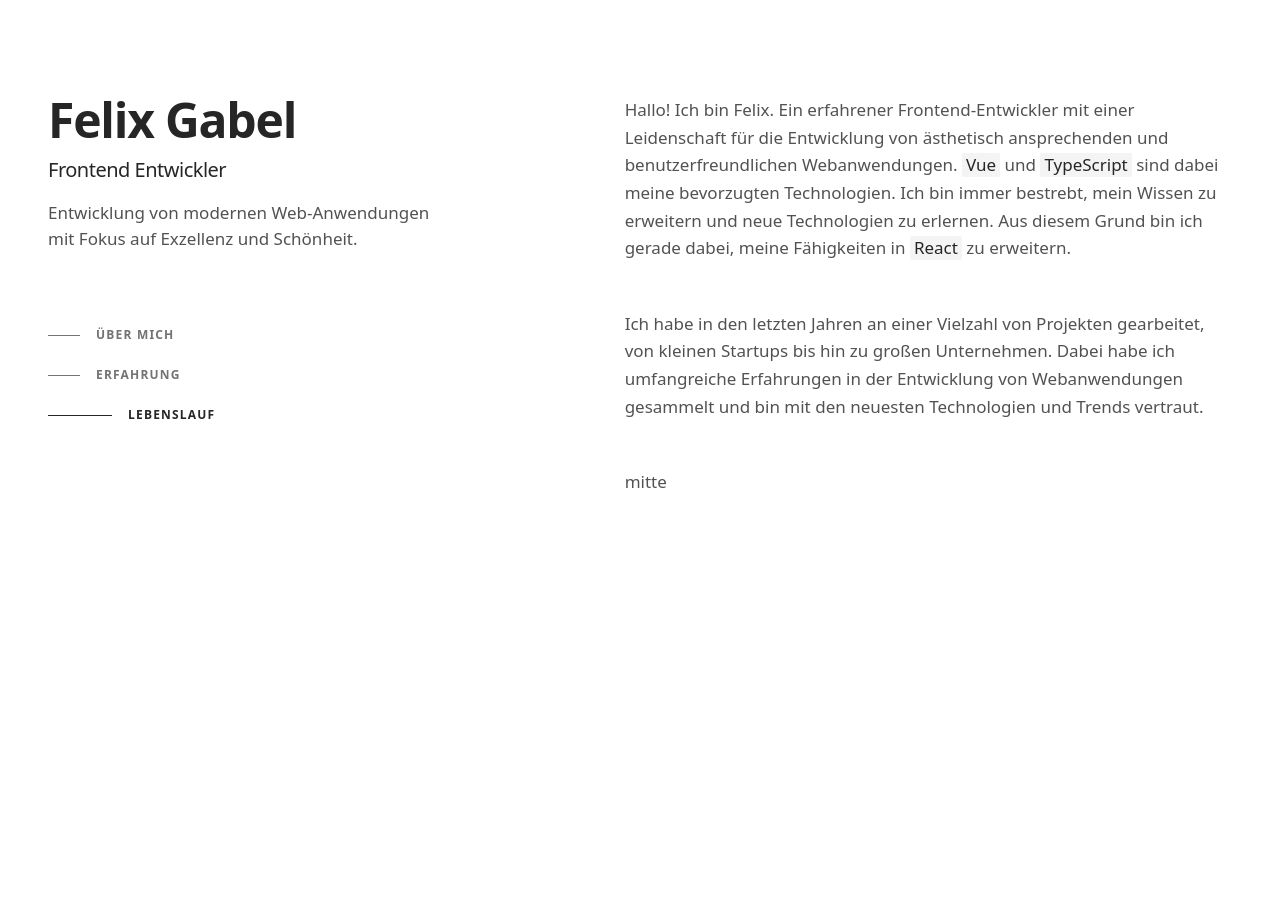
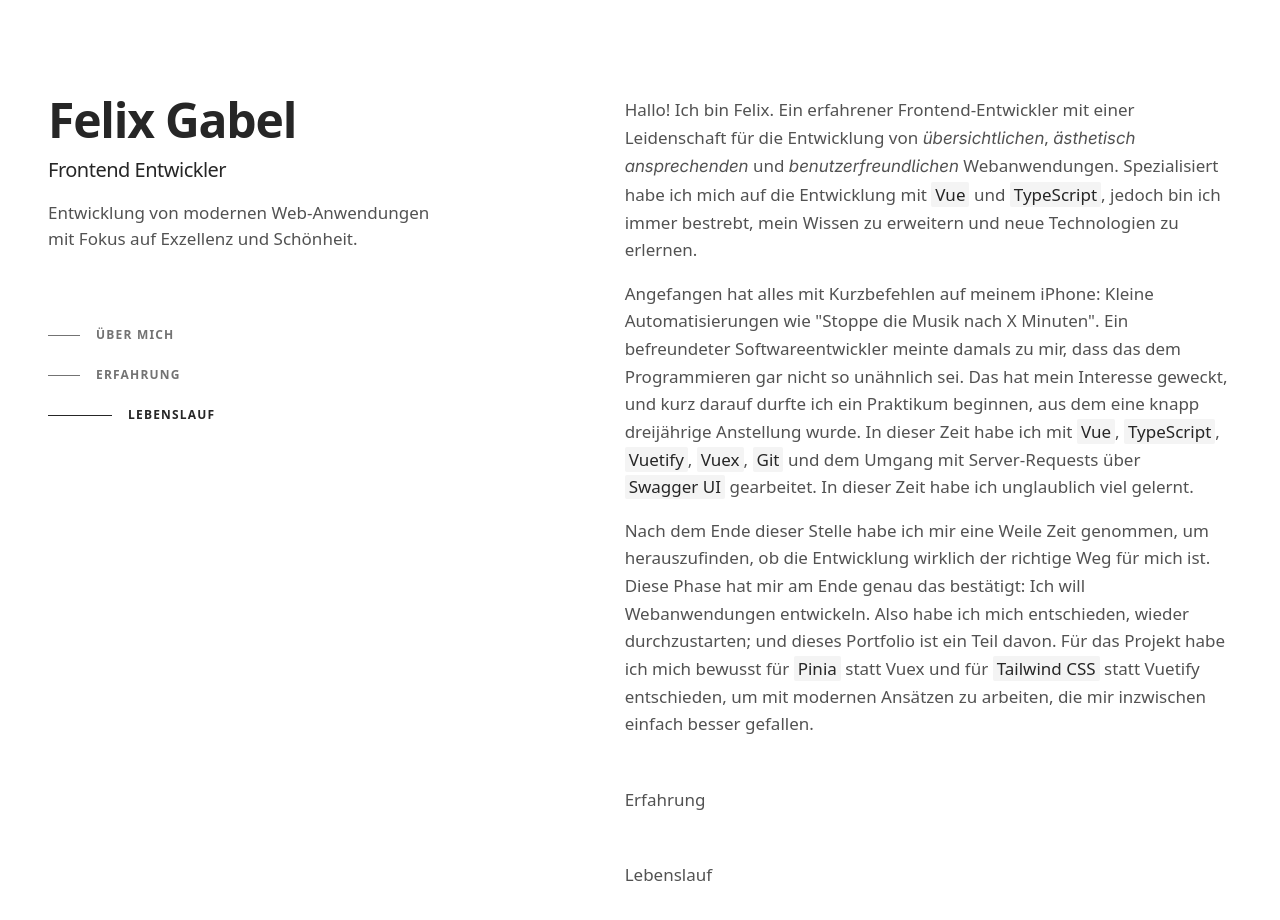
Before and after one commit to felixgabel/portfolio, a Vue app: page /#lebenslauf in a window 1280 px wide. Shown: the top 920 px of the page. Before the commit the page ends 800 px from the top, so only its background shows below. Built offline with nearby package versions, Linux system fonts and the light colour scheme; some icons are missing; a web font is replaced by a local one.

Commit message:
feature: update MainBody content with detailed personal and professional background

```diff
--- a/src/components/MainBody.vue
+++ b/src/components/MainBody.vue
@@ -28,27 +28,46 @@ const allSectionElements = computed<HTMLElement[]>(() =>
     <section id="ueber-mich" ref="ueberMichSection" class="scroll-mt-24">
       <p>
         Hallo! Ich bin Felix. Ein erfahrener Frontend-Entwickler mit einer Leidenschaft für die
-        Entwicklung von ästhetisch ansprechenden und benutzerfreundlichen Webanwendungen.
-        <ExternalLink href="https://vuejs.org/">Vue</ExternalLink>
-        und
-        <ExternalLink href="https://www.typescriptlang.org/">TypeScript</ExternalLink>
-        sind dabei meine bevorzugten Technologien. Ich bin immer bestrebt, mein Wissen zu erweitern
-        und neue Technologien zu erlernen. Aus diesem Grund bin ich gerade dabei, meine Fähigkeiten
-        in <ExternalLink href="https://reactjs.org/">React</ExternalLink> zu erweitern.
+        Entwicklung von <span class="italic">übersichtlichen</span>,
+        <span class="italic">ästhetisch ansprechenden</span> und
+        <span class="italic">benutzerfreundlichen</span> Webanwendungen. Spezialisiert habe ich mich
+        auf die Entwicklung mit <ExternalLink href="https://vuejs.org/">Vue</ExternalLink> und
+        <ExternalLink href="https://www.typescriptlang.org/">TypeScript</ExternalLink>, jedoch bin
+        ich immer bestrebt, mein Wissen zu erweitern und neue Technologien zu erlernen.
+      </p>
+      <p class="mt-4">
+        Angefangen hat alles mit Kurzbefehlen auf meinem iPhone: Kleine Automatisierungen wie
+        "Stoppe die Musik nach X Minuten". Ein befreundeter Softwareentwickler meinte damals zu mir,
+        dass das dem Programmieren gar nicht so unähnlich sei. Das hat mein Interesse geweckt, und
+        kurz darauf durfte ich ein Praktikum beginnen, aus dem eine knapp dreijährige Anstellung
+        wurde. In dieser Zeit habe ich mit
+        <ExternalLink href="https://vuejs.org/">Vue</ExternalLink>,
+        <ExternalLink href="https://www.typescriptlang.org/">TypeScript</ExternalLink>,
+        <ExternalLink href="https://vuetifyjs.com/">Vuetify</ExternalLink>,
+        <ExternalLink href="https://vuex.vuejs.org/">Vuex</ExternalLink>,
+        <ExternalLink href="https://git-scm.com/">Git</ExternalLink> und dem Umgang mit
+        Server-Requests über
+        <ExternalLink href="https://swagger.io/tools/swagger-ui/">Swagger UI</ExternalLink>
+        gearbeitet. In dieser Zeit habe ich unglaublich viel gelernt.
+      </p>
+      <p class="mt-4">
+        Nach dem Ende dieser Stelle habe ich mir eine Weile Zeit genommen, um herauszufinden, ob die
+        Entwicklung wirklich der richtige Weg für mich ist. Diese Phase hat mir am Ende genau das
+        bestätigt: Ich will Webanwendungen entwickeln. Also habe ich mich entschieden, wieder
+        durchzustarten; und dieses Portfolio ist ein Teil davon. Für das Projekt habe ich mich
+        bewusst für <ExternalLink href="https://pinia.vuejs.org/">Pinia</ExternalLink> statt Vuex
+        und für <ExternalLink href="https://tailwindcss.com/">Tailwind CSS</ExternalLink> statt
+        Vuetify entschieden, um mit modernen Ansätzen zu arbeiten, die mir inzwischen einfach besser
+        gefallen.
       </p>
     </section>
 
     <section id="erfahrung" ref="erfahrungSection" class="mt-12 scroll-mt-24">
-      <p class="mt-4">
-        Ich habe in den letzten Jahren an einer Vielzahl von Projekten gearbeitet, von kleinen
-        Startups bis hin zu großen Unternehmen. Dabei habe ich umfangreiche Erfahrungen in der
-        Entwicklung von Webanwendungen gesammelt und bin mit den neuesten Technologien und Trends
-        vertraut.
-      </p>
+      <p class="mt-4">Erfahrung</p>
     </section>
 
     <section id="lebenslauf" ref="lebenslaufSection" class="mt-12 scroll-mt-24">
-      <p>mitte</p>
+      <p>Lebenslauf</p>
     </section>
   </main>
 </template>
```
